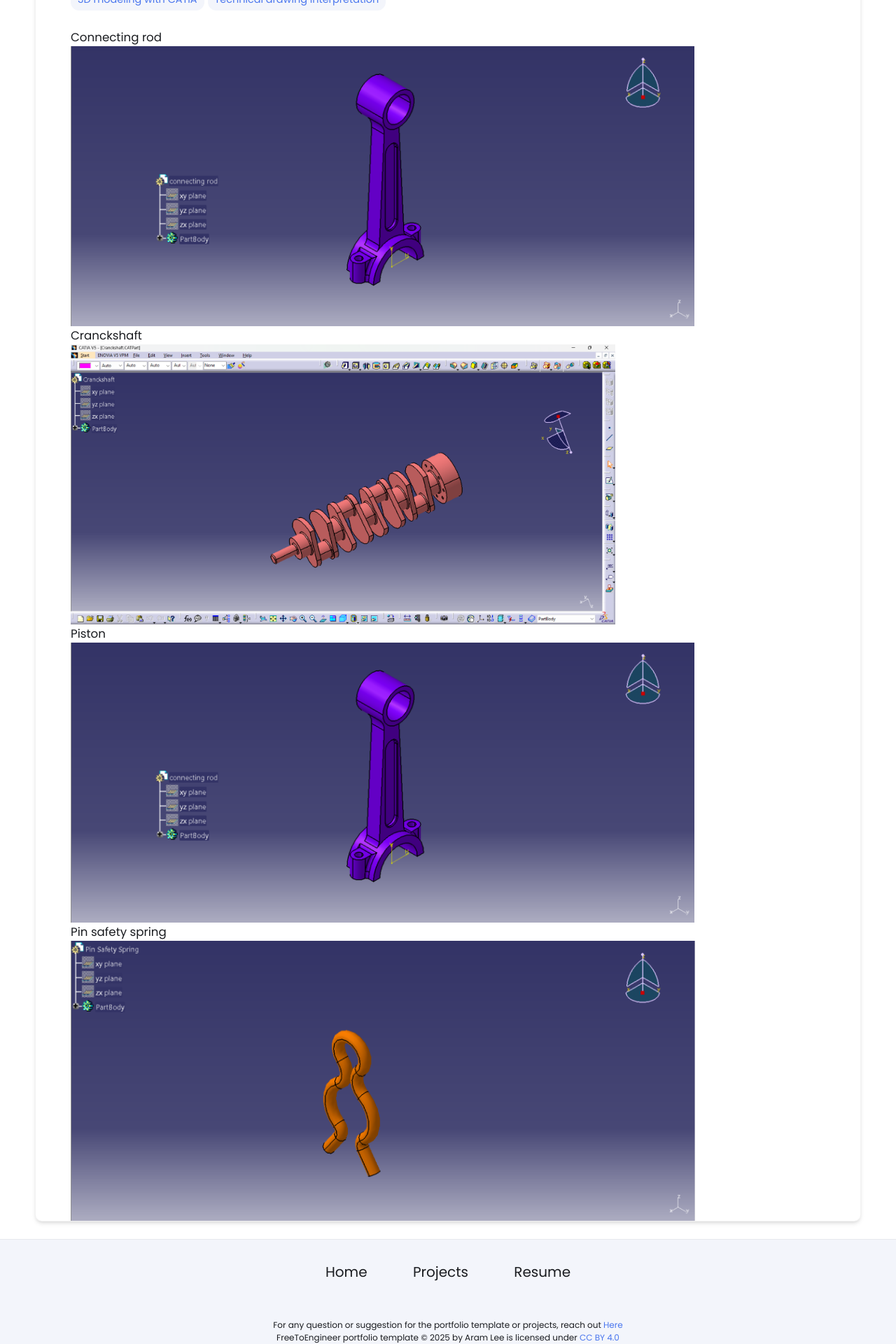
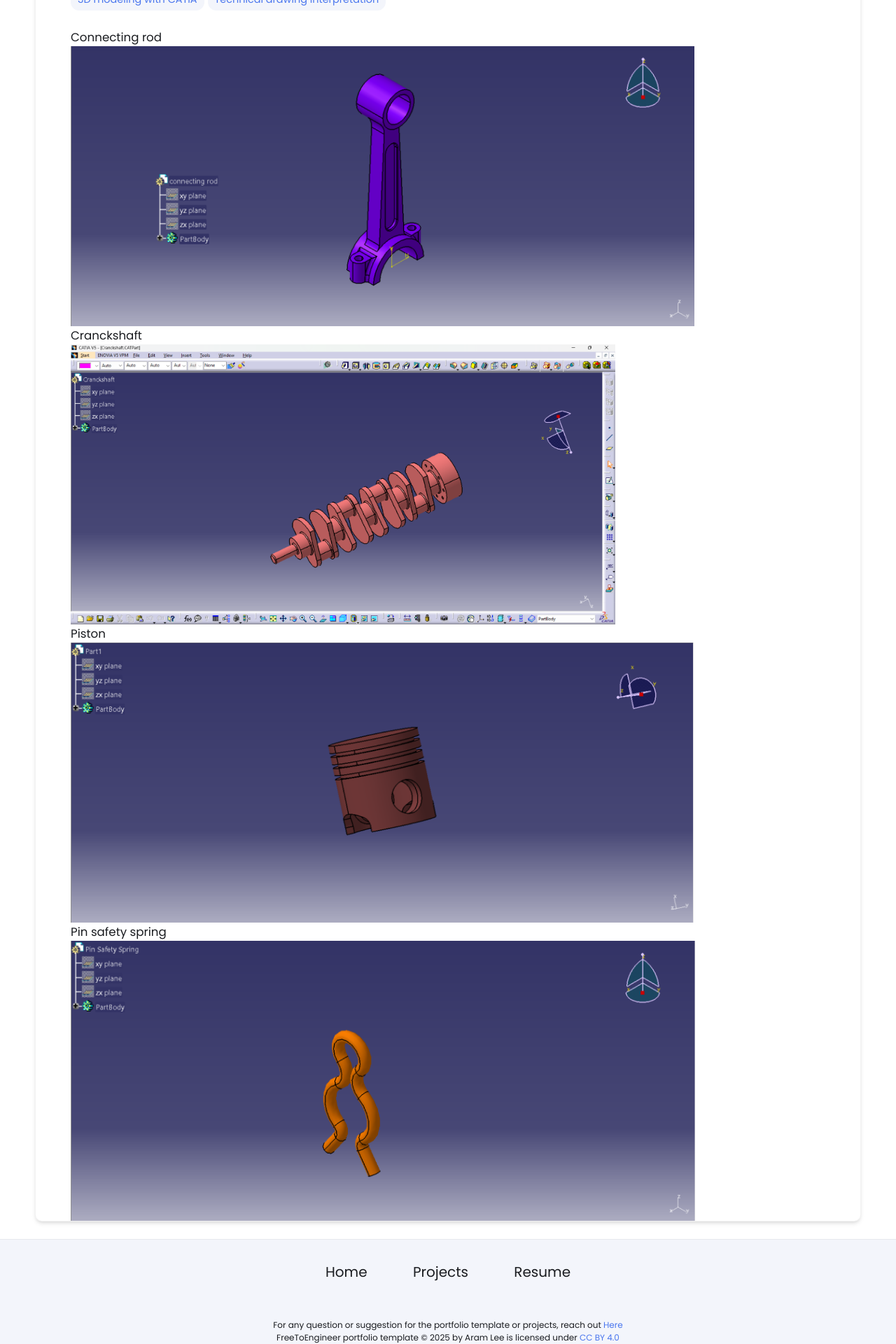
Before and after one commit to DanMG20/danmg20.github.io, a Jekyll site: the page built from _projects/CATIA_parts/index.md, in a window 1280 px wide. Shown: the part 673-2593 px from the top of the page at 70% size. Built offline with Jekyll 4.4.1, drawn with Linux system fonts in a browser that asks for light colours.

Commit message:
Update index.md

```diff
--- a/_projects/CATIA_parts/index.md
+++ b/_projects/CATIA_parts/index.md
@@ -21,7 +21,7 @@ main-image: /CAD.png
 
 ### Piston
 <div style="text-align: center;">
-  {% include image-gallery.html images="1.png" height="400" %}
+  {% include image-gallery.html images="3.png" height="400" %}
 </div>
 
 
```
